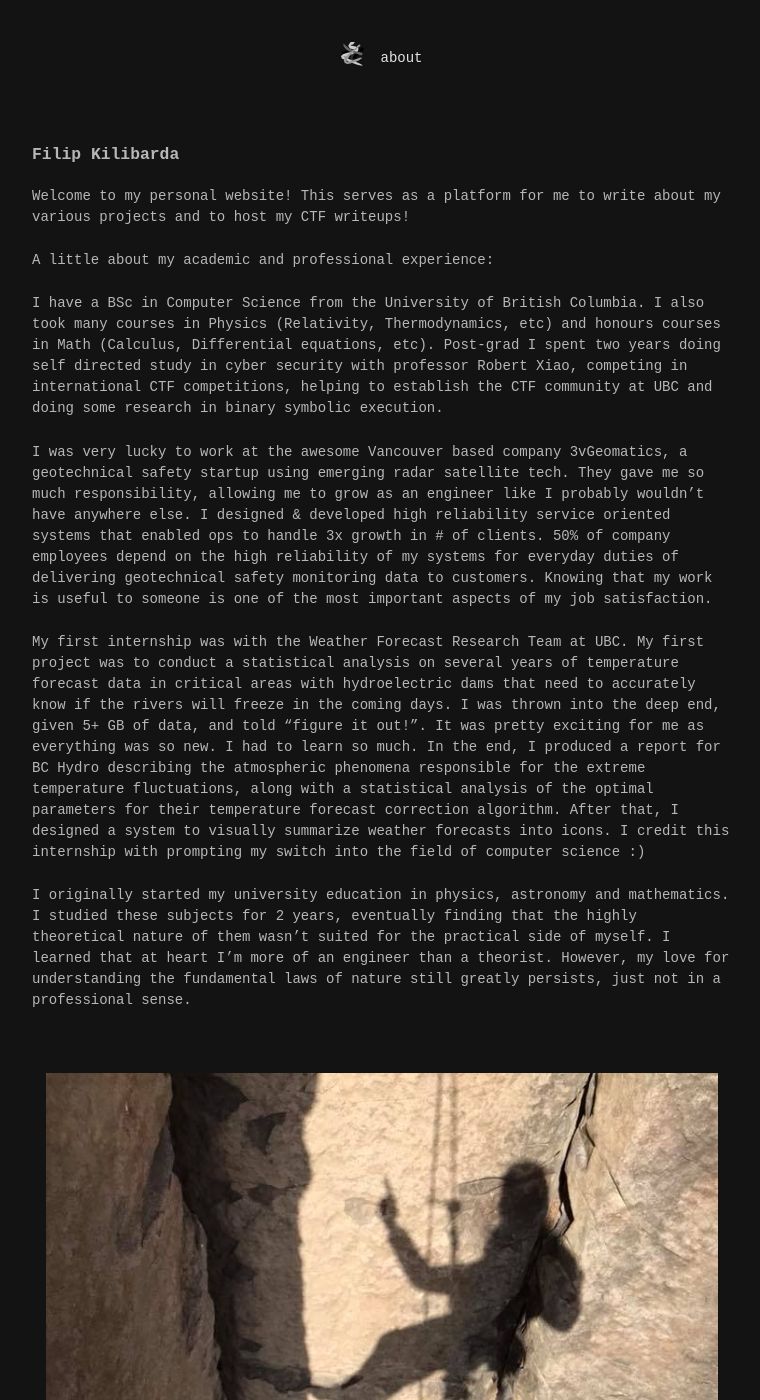
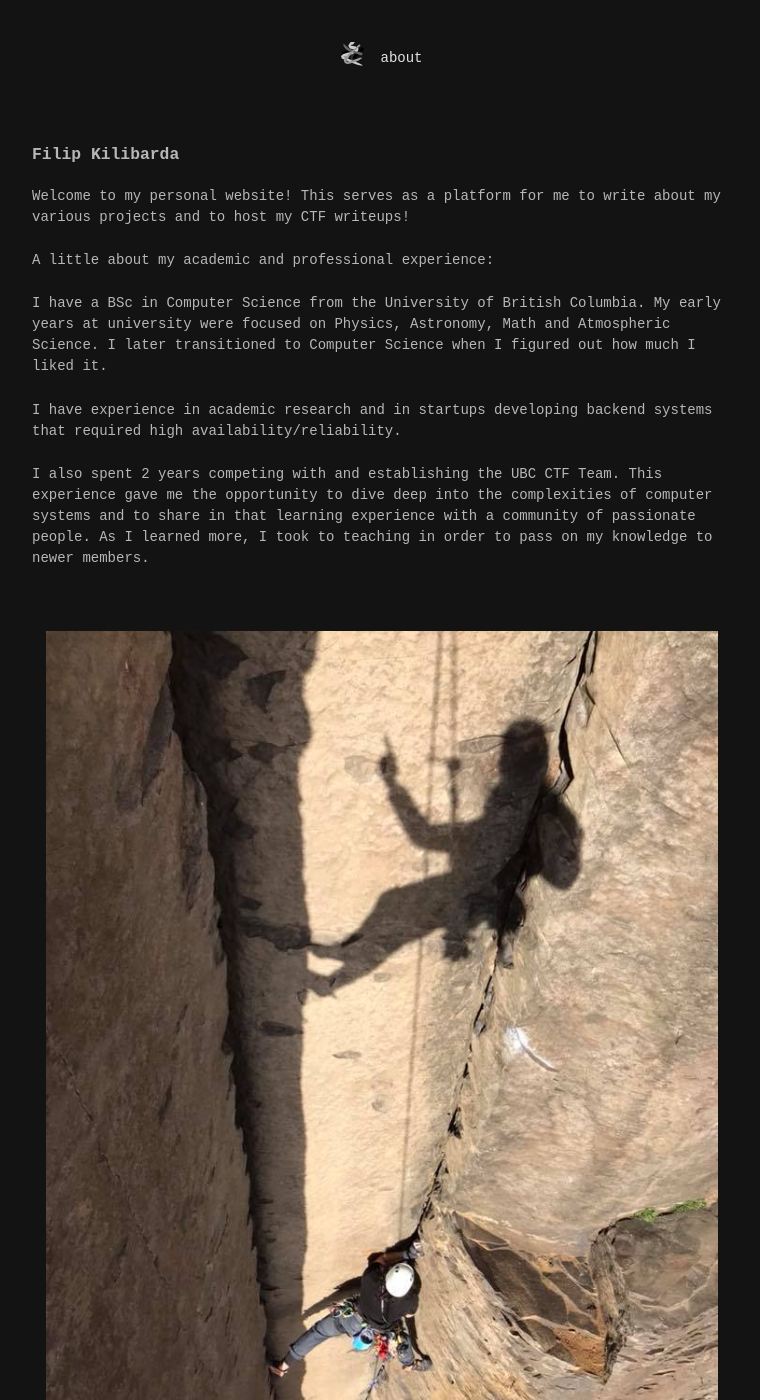
Before and after one commit to filipkilibarda/filipkilibarda.github.io, a Jekyll site: the page built from about.md, in a window 1280 px wide and 1400 px high. Shown: the whole window, without its empty margins (258-1018 px from the left). Built offline with Jekyll 4.4.1, drawn with Linux system fonts in a browser that asks for light colours; our own code applies the rules of GitHub Pages for plain Markdown files.

Commit message:
squashed

```diff
--- a/about.md
+++ b/about.md
@@ -10,13 +10,11 @@ Welcome to my personal website! This serves as a platform for me to write about
 
 A little about my academic and professional experience:
 
-I have a BSc in Computer Science from the University of British Columbia. I also took many courses in Physics (Relativity, Thermodynamics, etc) and honours courses in Math (Calculus, Differential equations, etc). Post-grad I spent two years doing self directed study in cyber security with professor Robert Xiao, competing in international CTF competitions, helping to establish the CTF community at UBC and doing some research in binary symbolic execution.
+I have a BSc in Computer Science from the University of British Columbia. My early years at university were focused on Physics, Astronomy, Math and Atmospheric Science. I later transitioned to Computer Science when I figured out how much I liked it.
 
-I was very lucky to work at the awesome Vancouver based company 3vGeomatics, a geotechnical safety startup using emerging radar satellite tech. They gave me so much responsibility, allowing me to grow as an engineer like I probably wouldn't have anywhere else. I designed & developed high reliability service oriented systems that enabled ops to handle 3x growth in # of clients. 50% of company employees depend on the high reliability of my systems for everyday duties of delivering geotechnical safety monitoring data to customers. Knowing that my work is useful to someone is one of the most important aspects of my job satisfaction.
+I have experience in academic research and in startups developing backend systems that required high availability/reliability.
 
-My first internship was with the Weather Forecast Research Team at UBC. My first project was to conduct a statistical analysis on several years of temperature forecast data in critical areas with hydroelectric dams that need to accurately know if the rivers will freeze in the coming days. I was thrown into the deep end, given 5+ GB of data, and told "figure it out!". It was pretty exciting for me as everything was so new. I had to learn so much. In the end, I produced a report for BC Hydro describing the atmospheric phenomena responsible for the extreme temperature fluctuations, along with a statistical analysis of the optimal parameters for their temperature forecast correction algorithm. After that, I designed a system to visually summarize weather forecasts into icons. I credit this internship with prompting my switch into the field of computer science :)
-
-I originally started my university education in physics, astronomy and mathematics. I studied these subjects for 2 years, eventually finding that the highly theoretical nature of them wasn't suited for the practical side of myself. I learned that at heart I'm more of an engineer than a theorist. However, my love for understanding the fundamental laws of nature still greatly persists, just not in a professional sense.
+I also spent 2 years competing with and establishing the UBC CTF Team. This experience gave me the opportunity to dive deep into the complexities of computer systems and to share in that learning experience with a community of passionate people. As I learned more, I took to teaching in order to pass on my knowledge to newer members.
 
 <br id="climbing">
 
```
Also changed, not shown: _posts/1970-01-05-youtubehack.md (deleted, +0 -38 lines).
